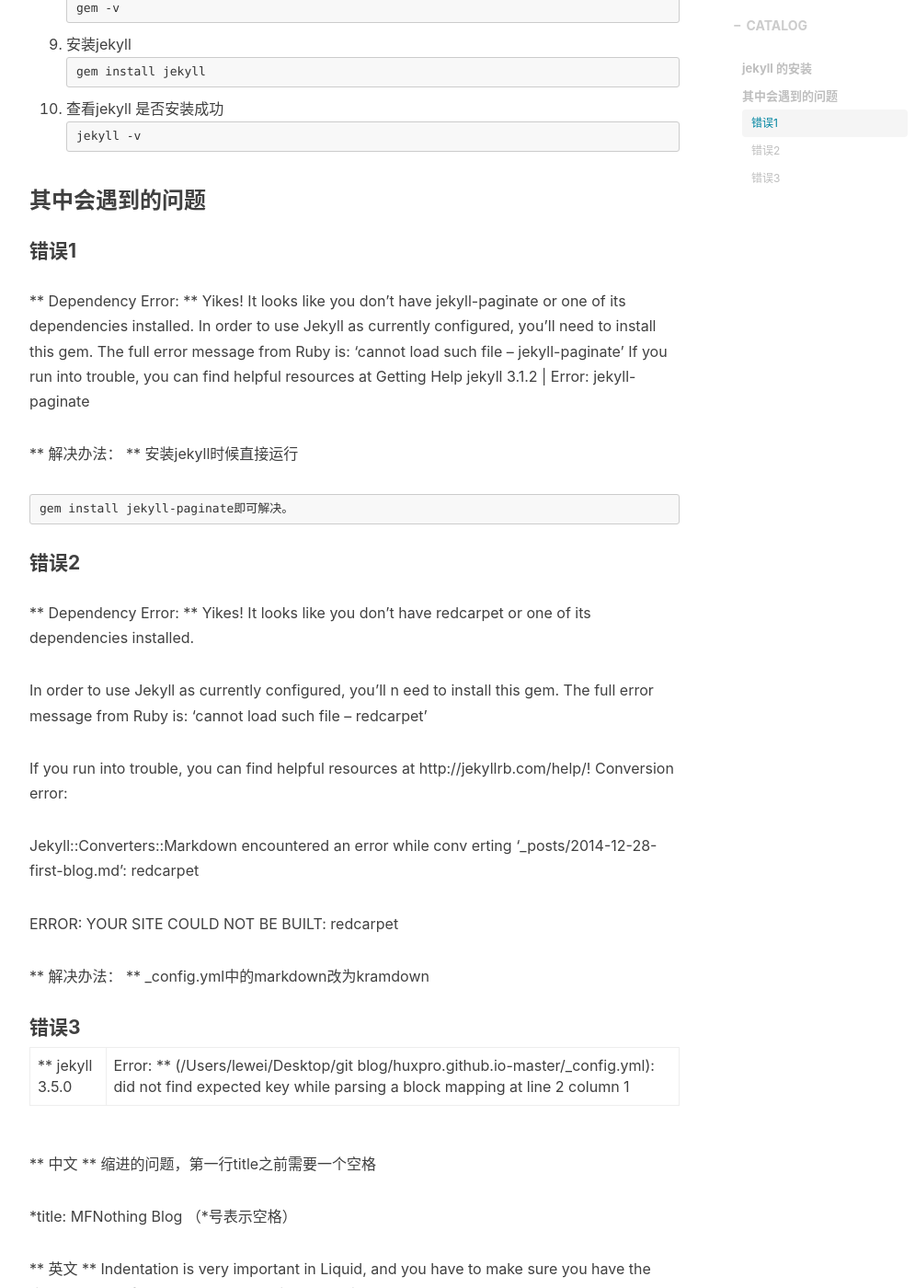
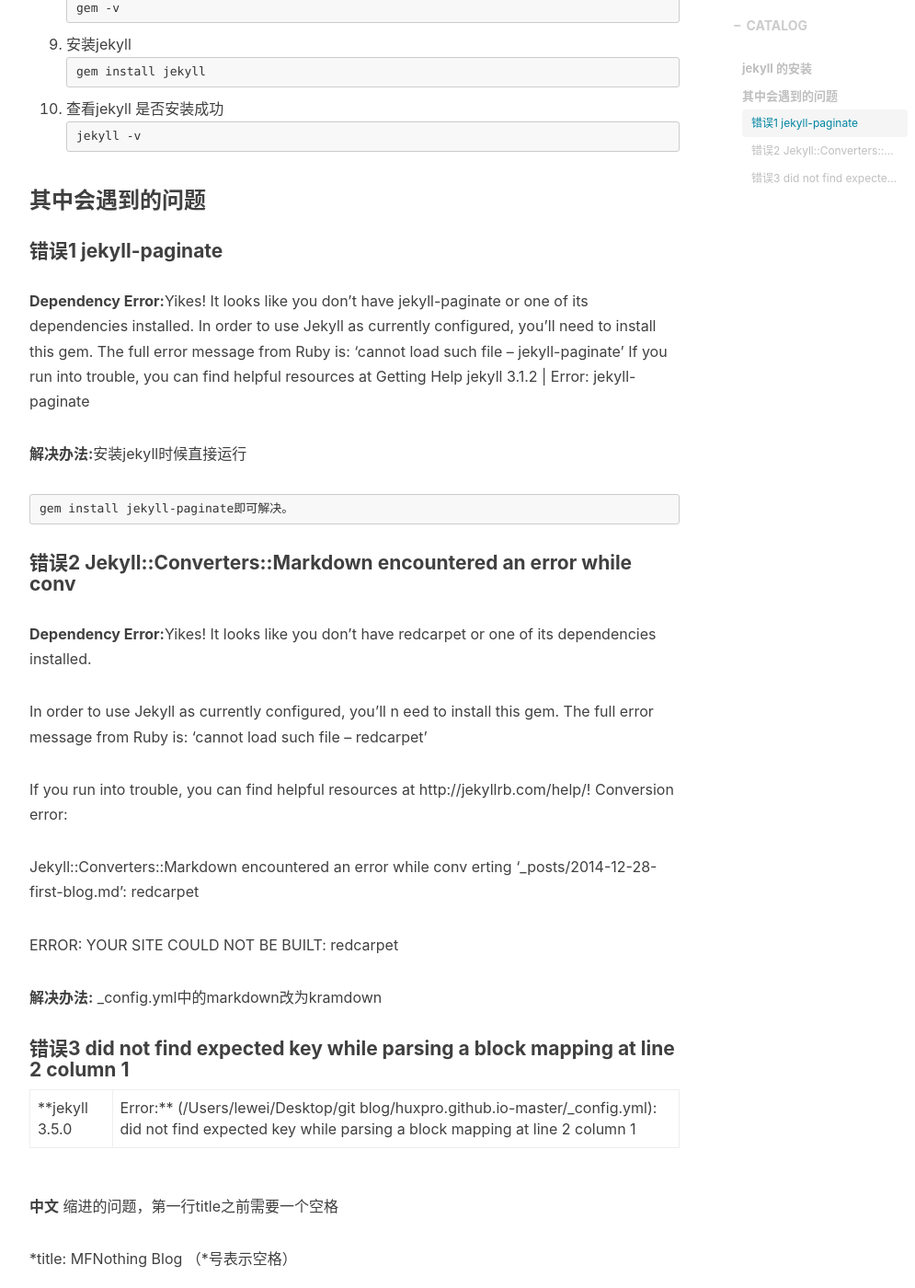
Before and after one commit to MFNothing/MFNothing.github.io, a Jekyll site: the page built from _posts/2017-07-14-Installation and use of jekyll.markdown, in a window 1280 px wide and 1400 px high, scrolled down 1234 px. Shown: the whole window at 92% size, without its empty margins (233-1228 px from the left). Built offline with Jekyll 4.4.1, drawn with Linux system fonts in a browser that asks for light colours; nearby versions of some CDN libraries; comment, search, counter and statistics services are not loaded; some of the changed text lies outside the part shown.

Commit message:
fix style1

````diff
--- a/_posts/2017-07-14-Installation and use of jekyll.markdown
+++ b/_posts/2017-07-14-Installation and use of jekyll.markdown
@@ -60,16 +60,16 @@
 
 ### 其中会遇到的问题
 
-#### 错误1
-** Dependency Error: ** Yikes! It looks like you don’t have jekyll-paginate or one of its dependencies installed. In order to use Jekyll as currently configured, you’ll need to install this gem. The full error message from Ruby is: ‘cannot load such file – jekyll-paginate’ If you run into trouble, you can find helpful resources at Getting Help
+#### 错误1 jekyll-paginate
+**Dependency Error:**Yikes! It looks like you don’t have jekyll-paginate or one of its dependencies installed. In order to use Jekyll as currently configured, you’ll need to install this gem. The full error message from Ruby is: ‘cannot load such file – jekyll-paginate’ If you run into trouble, you can find helpful resources at Getting Help
 jekyll 3.1.2 | Error: jekyll-paginate
 
-** 解决办法： ** 安装jekyll时候直接运行
+**解决办法:**安装jekyll时候直接运行
 ```
 gem install jekyll-paginate即可解决。
 ```
-#### 错误2
-** Dependency Error:  **  Yikes! It looks like you don't have redcarpet or one of its
+#### 错误2 Jekyll::Converters::Markdown encountered an error while conv
+**Dependency Error:**Yikes! It looks like you don't have redcarpet or one of its
 dependencies installed.
 
  In order to use Jekyll as currently configured, you'll n
@@ -85,18 +85,18 @@
 
 ERROR: YOUR SITE COULD NOT BE BUILT: redcarpet
 
-** 解决办法： ** _config.yml中的markdown改为kramdown
+**解决办法:** _config.yml中的markdown改为kramdown
 
 
-#### 错误3
+#### 错误3 did not find expected key while parsing a block mapping at line 2 column 1
 
-** jekyll 3.5.0 | Error: **  (/Users/lewei/Desktop/git blog/huxpro.github.io-master/_config.yml): did not find expected key while parsing a block mapping at line 2 column 1
+**jekyll 3.5.0 | Error:** (/Users/lewei/Desktop/git blog/huxpro.github.io-master/_config.yml): did not find expected key while parsing a block mapping at line 2 column 1
 
-** 中文 ** 缩进的问题，第一行title之前需要一个空格
+**中文** 缩进的问题，第一行title之前需要一个空格
 
 \*title: MFNothing Blog （\*号表示空格）
 
-** 英文 ** Indentation is very important in Liquid, and you have to make sure you have the right amount of spaces when declaring collections.
+**英文** Indentation is very important in Liquid, and you have to make sure you have the right amount of spaces when declaring collections.
 In your case, you have an extra space before - title: bla which is causing the error.
 i.e. you have:
 
````
